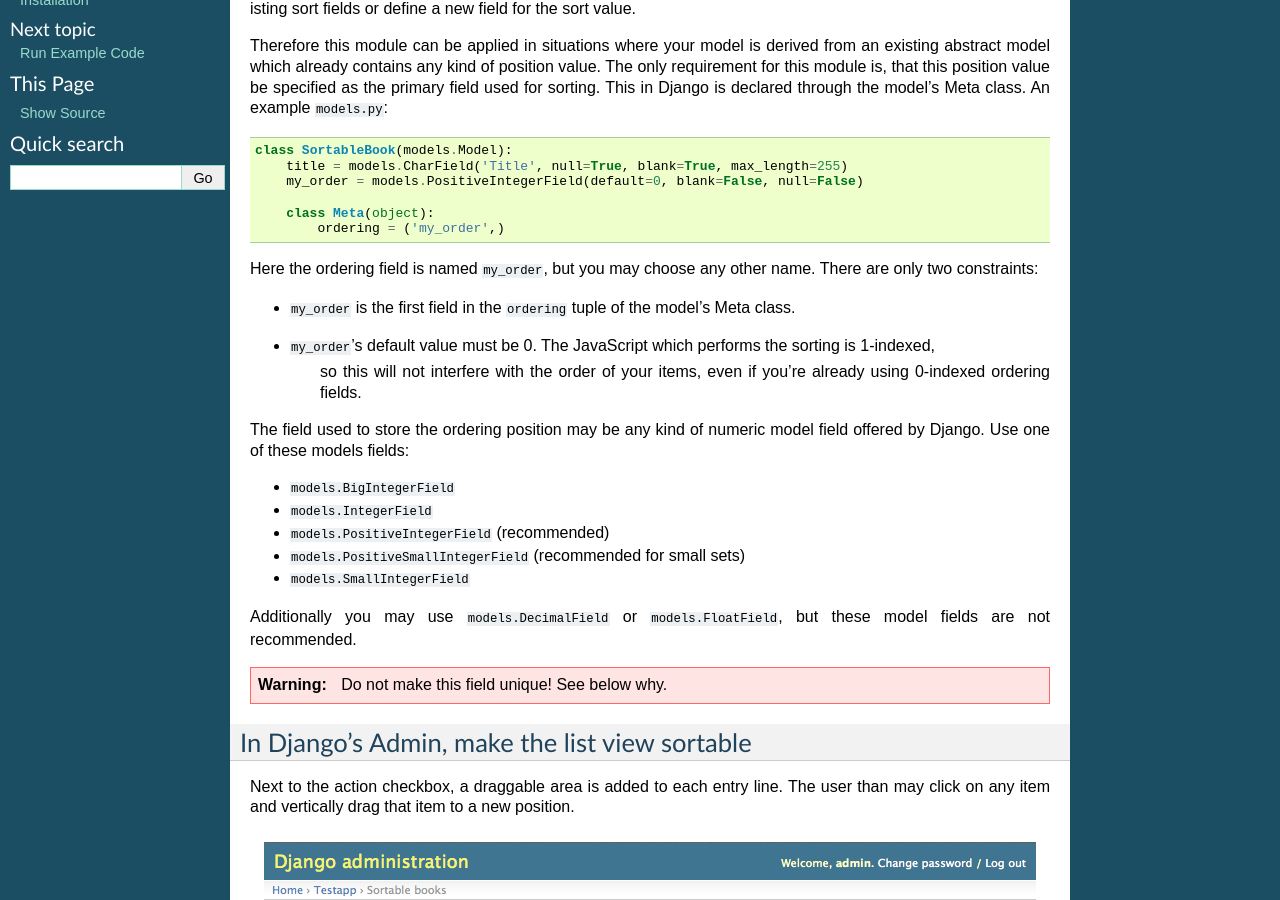
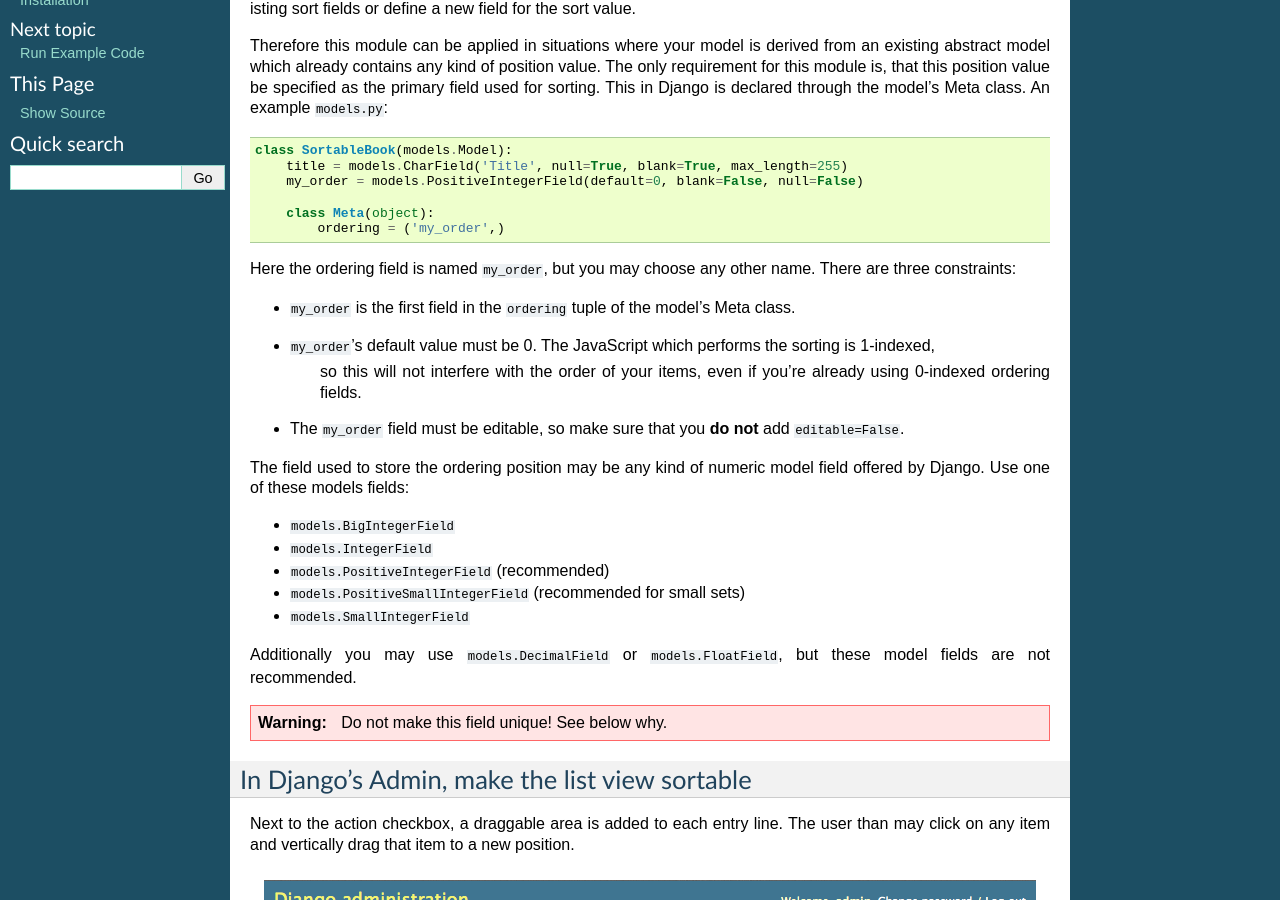
Before and after one commit to jrief/django-admin-sortable2, a Sphinx documentation site: the page built from docs/source/usage.rst, in a window 1280 px wide and 900 px high, scrolled down 391 px. Built offline with Sphinx 7.4.7, drawn with Linux system fonts in a browser that asks for light colours.

Commit message:
Update usage.rst

```diff
--- a/docs/source/usage.rst
+++ b/docs/source/usage.rst
@@ -37,13 +37,14 @@ in Django is declared through the model's Meta class. An example ``models.py``:
 	    class Meta(object):
 	        ordering = ('my_order',)
 
-Here the ordering field is named ``my_order``, but you may choose any other name. There are only
-two constraints:
+Here the ordering field is named ``my_order``, but you may choose any other name. There are three
+constraints:
 
 * ``my_order`` is the first field in the ``ordering`` tuple of the model's Meta class.
 * ``my_order``'s default value must be 0. The JavaScript which performs the sorting is 1-indexed,
 	so this will not interfere with the order of your items, even if you're already using 0-indexed
 	ordering fields.
+* The ``my_order`` field must be editable, so make sure that you **do not** add ``editable=False``.
 
 The field used to store the ordering position may be any kind of numeric model field offered by
 Django. Use one of these models fields:
```
